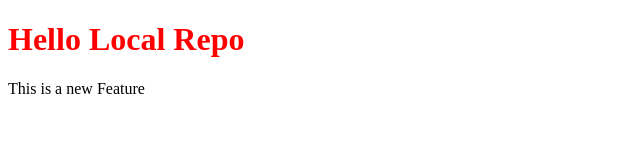
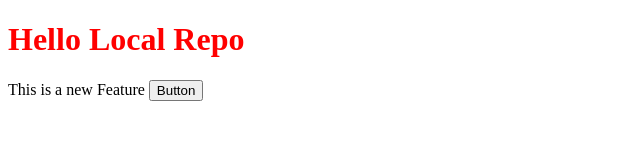
Before and after one commit to Aporva2001/Local-Repo, a plain HTML site: page index.html in a window 1280 px wide. Shown: the whole page, without its empty margins (0-640 px from the left). Drawn offline with Linux system fonts and the light colour scheme.

Commit message:
Add Button

```diff
--- a/index.html
+++ b/index.html
@@ -8,6 +8,6 @@
 </head>
 <body>
     <h1>Hello Local Repo</h1>
-    <p>This is a new Feature</p>
+    <p>This is a new Feature <button>Button</button> </p>
 </body>
 </html>
```
